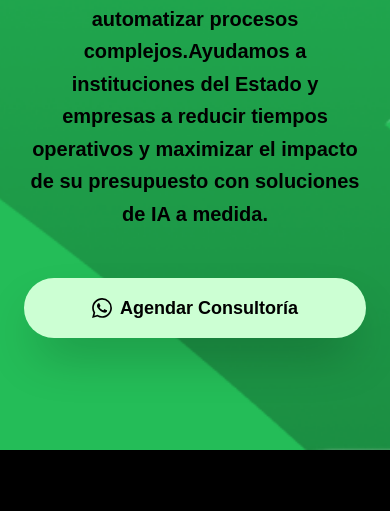
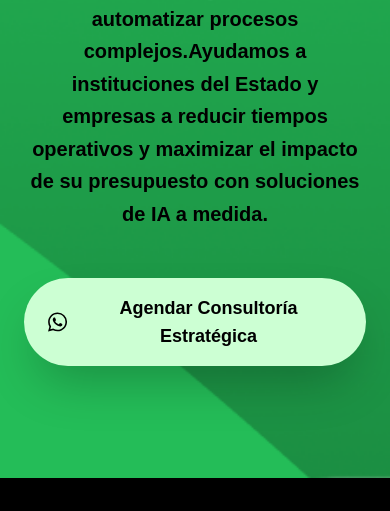
Before and after one commit to rayccs/ingenylabs, a plain HTML site: page index.html in a window 390 px wide. Shown: the part 551-1062 px from the top of the page. Drawn offline with nearby package versions, Linux system fonts and the light colour scheme; a web font is replaced by a local one.

Commit message:
changes text button

```diff
--- a/index.html
+++ b/index.html
@@ -139,7 +139,7 @@
                     <path
                         d="M17.472 14.382c-.297-.149-1.758-.867-2.03-.967-.273-.099-.471-.148-.67.15-.197.297-.767.966-.94 1.164-.173.199-.347.223-.644.075-.297-.15-1.255-.463-2.39-1.475-.883-.788-1.48-1.761-1.653-2.059-.173-.297-.018-.458.13-.606.134-.133.298-.347.446-.52.149-.174.198-.298.298-.497.099-.198.05-.371-.025-.52-.075-.149-.669-1.612-.916-2.207-.242-.579-.487-.5-.669-.51a12.8 12.8 0 0 0-.57-.01c-.198 0-.52.074-.792.372-.272.297-1.04 1.016-1.04 2.479 0 1.462 1.065 2.875 1.213 3.074.149.198 2.096 3.2 5.077 4.487.709.306 1.262.489 1.694.625.712.227 1.36.195 1.871.118.571-.085 1.758-.719 2.006-1.413.248-.694.248-1.289.173-1.413-.074-.124-.272-.198-.57-.347m-5.421 7.403h-.004a9.87 9.87 0 0 1-5.031-1.378l-.361-.214-3.741.982.998-3.648-.235-.374a9.86 9.86 0 0 1-1.51-5.26c.001-5.45 4.436-9.884 9.888-9.884 2.64 0 5.122 1.03 6.988 2.898a9.825 9.825 0 0 1 2.893 6.994c-.003 5.45-4.437 9.884-9.885 9.884m8.413-18.297A11.815 11.815 0 0 0 12.05 0C5.495 0 .16 5.335.157 11.892c0 2.096.547 4.142 1.588 5.945L.057 24l6.305-1.654a11.882 11.882 0 0 0 5.683 1.448h.005c6.554 0 11.89-5.335 11.893-11.893a11.821 11.821 0 0 0-3.48-8.413z" />
                 </svg>
-                <span class="sm:hidden">Agendar Consultoría</span>
+                <span class="sm:hidden">Agendar Consultoría Estratégica</span>
                 <span class="hidden sm:inline">Agendar Consultoría Estratégica</span>
             </a>
         </div>
```
